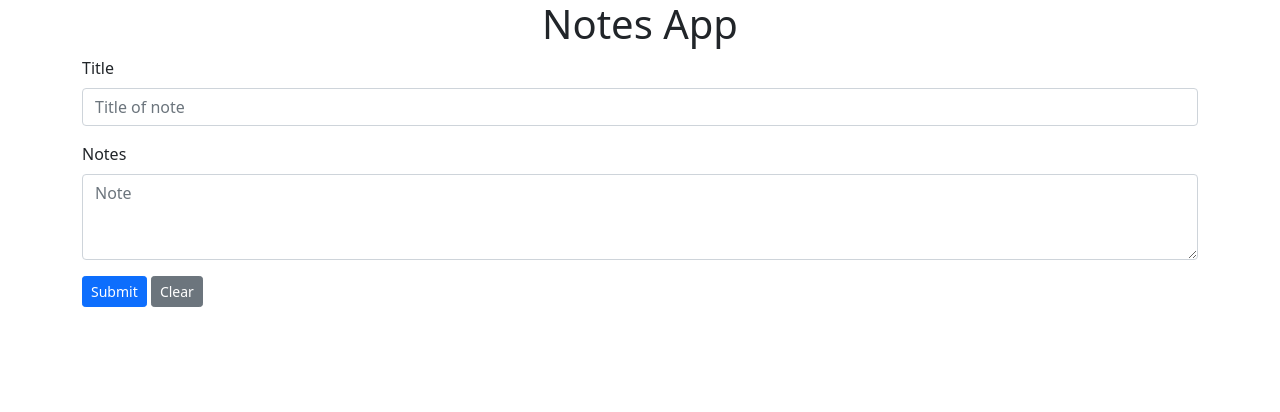
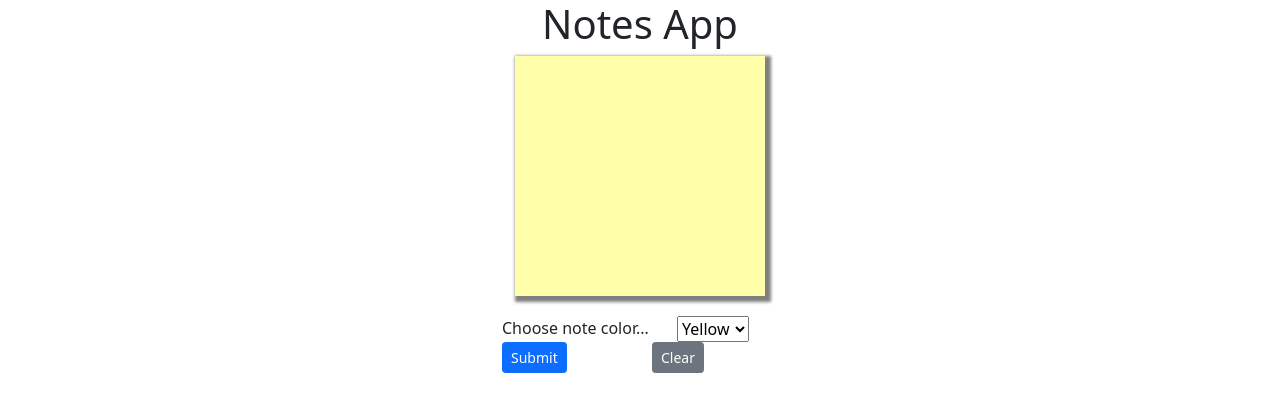
Before and after one commit to gleason9113/jsvarious, a website: page notes/index.html in a window 1280 px wide. Drawn offline with nearby package versions, Linux system fonts and the light colour scheme.

Commit message:
Color selection working

```diff
--- a/notes/index.html
+++ b/notes/index.html
@@ -8,26 +8,49 @@
           rel="stylesheet"
           integrity="sha384-EVSTQN3/azprG1Anm3QDgpJLIm9Nao0Yz1ztcQTwFspd3yD65VohhpuuCOmLASjC"
           crossorigin="anonymous">
+    <link href="style.css"
+          rel="stylesheet">
     <title>Notes</title>
     <link rel="shortcut icon" href="#">
 </head>
 <body>
     <h1 class="text-center">Notes App</h1>
     <div class="container" id="create">
-        <div class="mb-3">
-            <label for="title" class="form-label">Title</label>
-            <input type="text" class="form-control" id="title" placeholder="Title of note">
+        <div class="post-it" id="curr" contenteditable>
+
         </div>
-        <div class="mb-3">
-            <label for="content" class="form-label">Notes</label>
-            <textarea class="form-control" id="content" rows="3" placeholder="Note"></textarea>
-        </div>
-        <button type="button" class="btn btn-primary btn-sm" id="submit">Submit</button>
-        <button type="button" class="btn btn-secondary btn-sm" id="clear">Clear</button>
-    </div>
-    <div class="container" id="view">
 
     </div>
+    <div class="container mx-auto" id="view">
+        <div class="row gy-4">
+            <div class="col-7">
+                <label for="color">Choose note color...</label>
+            </div>
+            <div class="col-5">
+                <select id="color-menu">
+                    <option value="yellow">Yellow</option>
+                    <option value="pink">Pink</option>
+                    <option value="blue">Blue</option>
+                    <option value="green">Green</option>
+                    <option value="purple">Purple</option>
+                    <option value="gray">Gray</option>
+                </select>
+            </div>
+
+        </div>
+        <div class="row ">
+            <div class="col">
+                <button type="button" class="btn btn-primary btn-sm" id="submit">Submit</button>
+            </div>
+            <div class="col">
+                <button type="button" class="btn btn-secondary btn-sm" id="clear">Clear</button>
+            </div>
+
+        </div>
+
+    </div>
+
+
     <script src="https://cdn.jsdelivr.net/npm/bootstrap@5.2.0/dist/js/bootstrap.bundle.min.js"
             integrity="sha384-A3rJD856KowSb7dwlZdYEkO39Gagi7vIsF0jrRAoQmDKKtQBHUuLZ9AsSv4jD4Xa"
             crossorigin="anonymous"></script>
--- a/notes/main.js
+++ b/notes/main.js
@@ -14,7 +14,13 @@ class Note {
     }
 }
 
+let colorMenu = document.querySelector("#color-menu");
 
+colorMenu.addEventListener('click', (e) => {
+    let curr=document.querySelector("#curr");
+    let choice = e.target.value;
+    curr.style.backgroundColor = `var(--${choice})`;
+})
 
 
 
--- /dev/null
+++ b/notes/style.css
@@ -0,0 +1,33 @@
+:root {
+    --blue: #7afcff;
+    --white: #ffffff;
+    --yellow: #ffa;
+    --purple: #AE86BC;
+    --pink: #ff7eb9;
+    --gray: #8A8FA3;
+    --green: #89B18C;
+  }
+
+.post-it {
+    width: 250px;
+    height: 240px;
+    position: relative;
+    background: #ffa;
+    overflow: hidden;
+    margin: 0px;
+    padding:20px;
+    border-radius: 0 0 0 0;
+    line-height: 1.7em;
+    font-size: 19px;
+}
+
+#create {
+    box-shadow: 3px 3px 3px 3px rgba(0,0,0,0.5);
+    width: fit-content;
+    padding: 0px;
+}
+
+#view {
+    margin: 20px;
+    width: 300px;
+}
```
